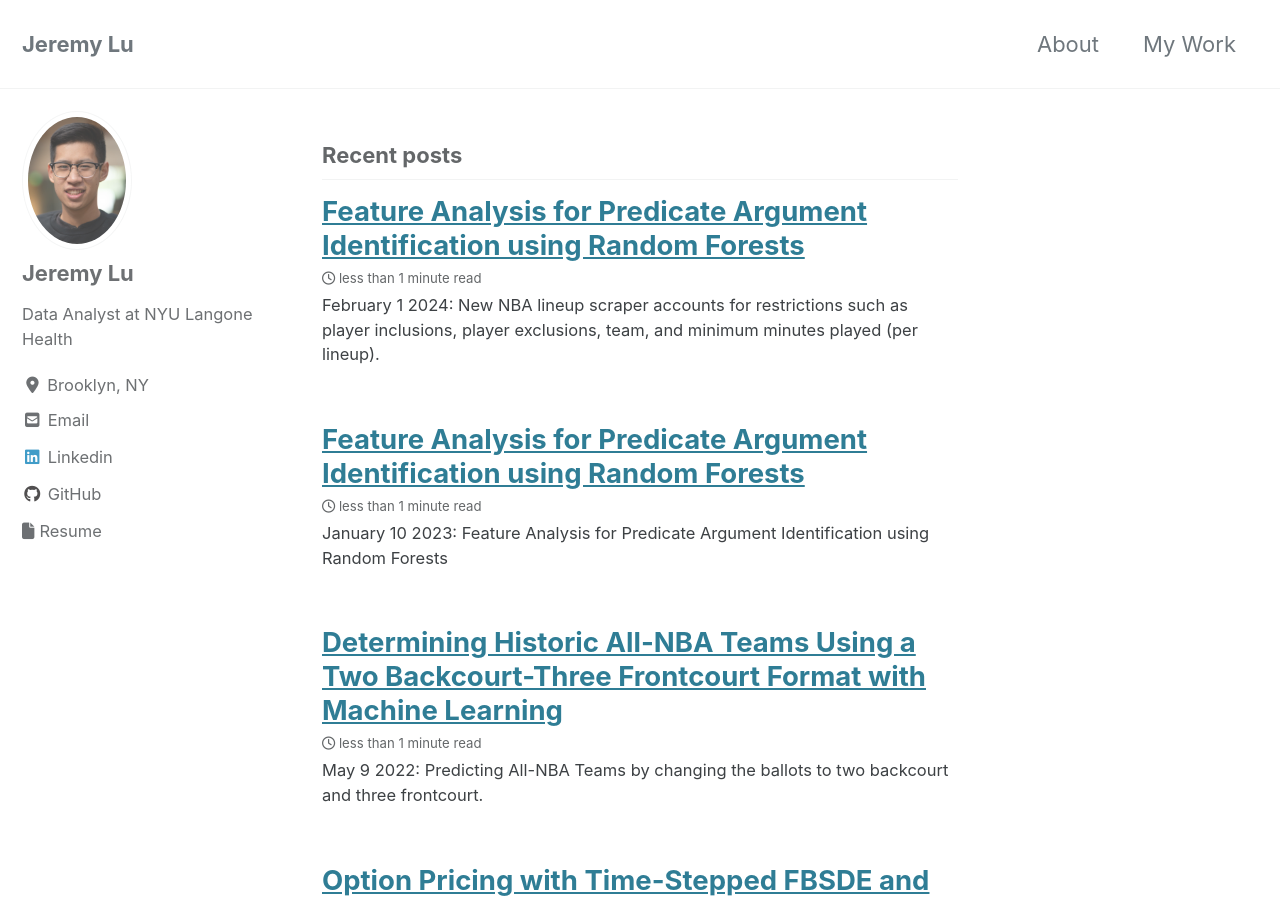
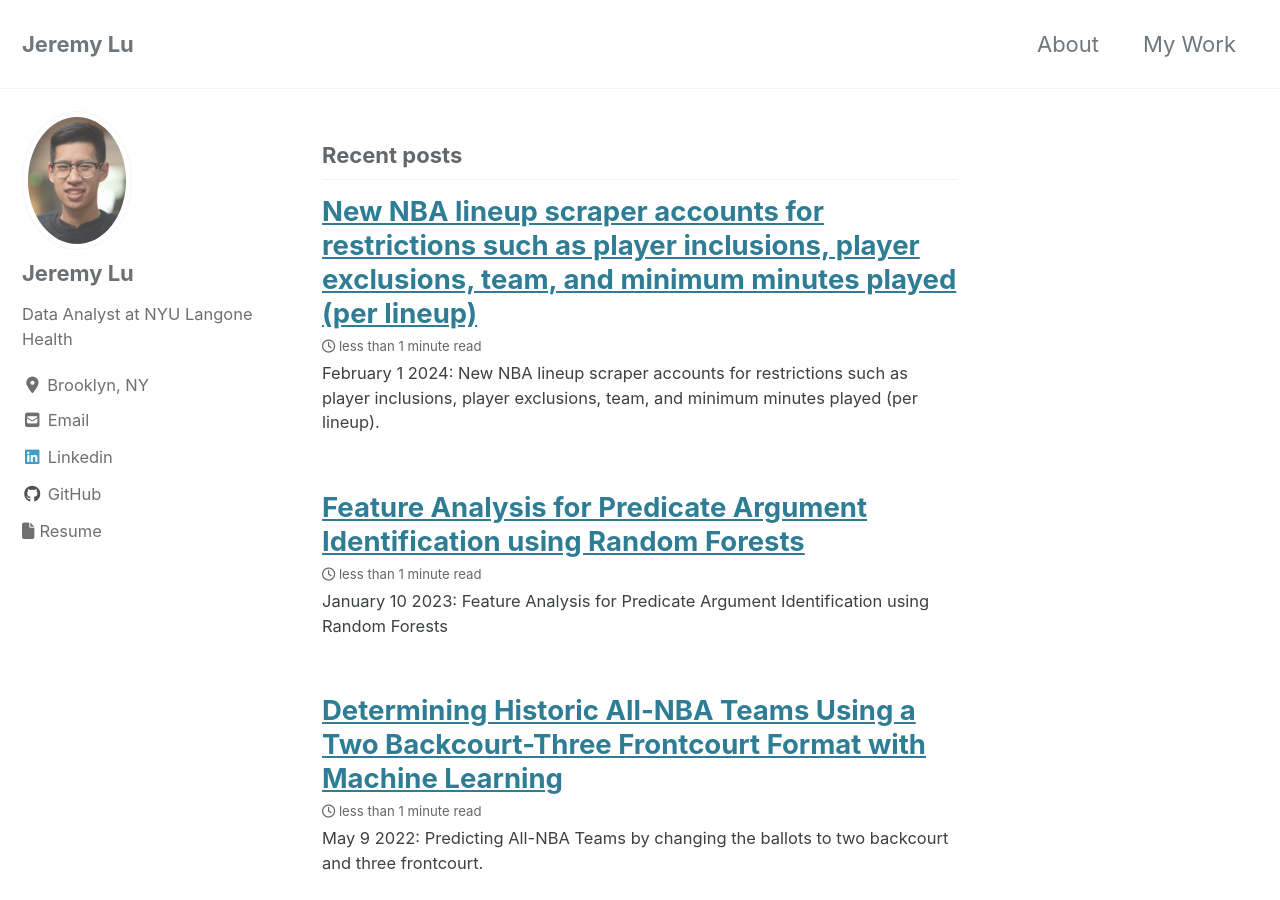
Before and after one commit to jeremylu43/jeremylu43.github.io, a Jekyll site: the page built from index.html, in a window 1280 px wide and 900 px high. Built offline with Jekyll 4.4.1, drawn with Linux system fonts in a browser that asks for light colours; cached includes are drawn as plain includes; nearby versions of some CDN libraries; the list of posts is cut into pages by our own code.

Commit message:
Fixed title

```diff
--- a/_posts/2024-02-01-nba_lineup_scraper.md
+++ b/_posts/2024-02-01-nba_lineup_scraper.md
@@ -1,5 +1,5 @@
 ---
-title: "Feature Analysis for Predicate Argument Identification using Random Forests"
+title: "New NBA lineup scraper accounts for restrictions such as player inclusions, player exclusions, team, and minimum minutes played (per lineup)"
 date: 2024-02-01
 tags: [Web Scraping, NBA, basketball]
 excerpt: "February 1 2024: New NBA lineup scraper accounts for restrictions such as player inclusions, player exclusions, team, and minimum minutes played (per lineup)."
```
